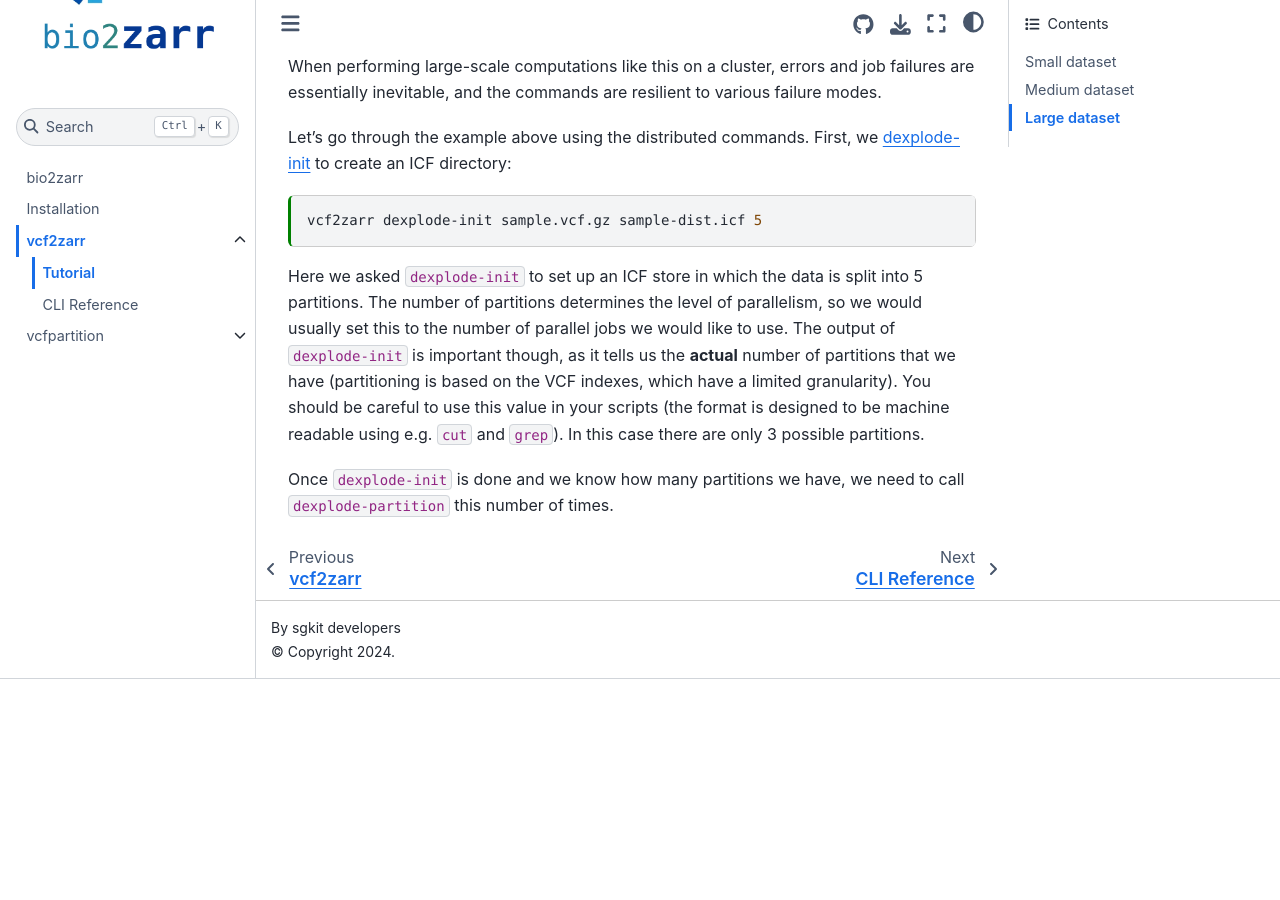
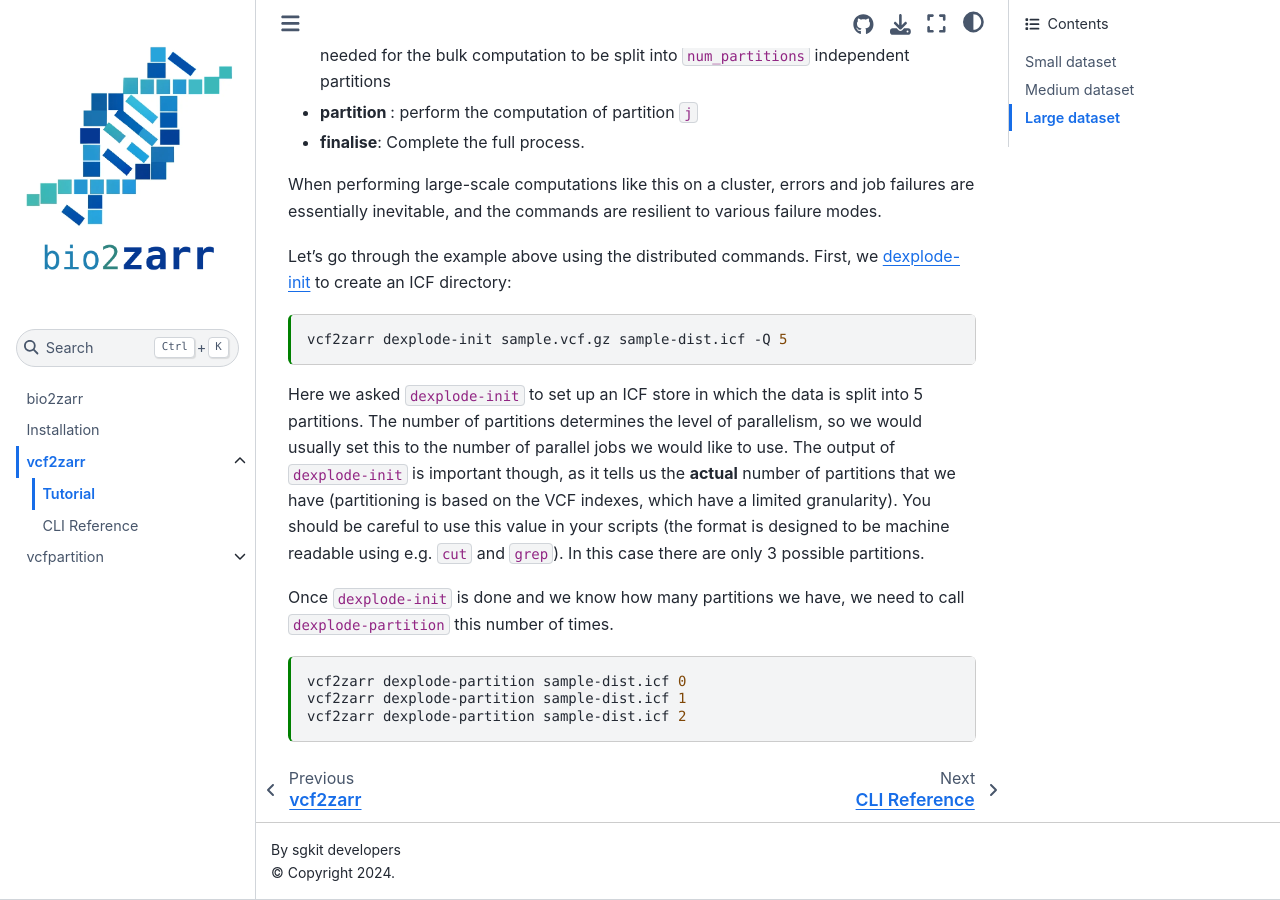
Before and after one commit to sgkit-dev/bio2zarr, a Jupyter Book: the page built from docs/vcf2zarr/tutorial.md, in a window 1280 px wide and 900 px high, scrolled down 4098 px. Built offline with Jupyter Book 1.0.4 settings and Sphinx 7.4.7 and the Sphinx Book theme 1.1.4, drawn with Linux system fonts in a browser that asks for light colours; before the commit the page ends 4777 px from its top, so only the background shows below that; some of the changed text lies outside the part shown.

````diff
--- a/docs/vcf2zarr/tutorial.md
+++ b/docs/vcf2zarr/tutorial.md
@@ -210,7 +214,7 @@ Let's go through the example above using the distributed commands. First, we
 rm -fR sample-dist.icf
 ```
 ```{code-cell}
-vcf2zarr dexplode-init sample.vcf.gz sample-dist.icf 5
+vcf2zarr dexplode-init sample.vcf.gz sample-dist.icf -Q 5
 ```
 
 Here we asked ``dexplode-init`` to set up an ICF store in which the data
@@ -227,8 +231,8 @@ granularity). You should be careful to use this value in your scripts
 Once ``dexplode-init`` is done and we know how many partitions we have,
 we need to call ``dexplode-partition``  this number of times.
 
-<!-- ```{code-cell} -->
-<!-- vcf2zarr dexplode-partition sample-dist.icf 0 -->
-<!-- vcf2zarr dexplode-partition sample-dist.icf 1 -->
-<!-- vcf2zarr dexplode-partition sample-dist.icf 2 -->
-<!-- ``` -->
+```{code-cell}
+vcf2zarr dexplode-partition sample-dist.icf 0
+vcf2zarr dexplode-partition sample-dist.icf 1
+vcf2zarr dexplode-partition sample-dist.icf 2
+```
````
Also changed, not shown: other parts of docs/vcf2zarr/tutorial.md (+5 -1 lines).
